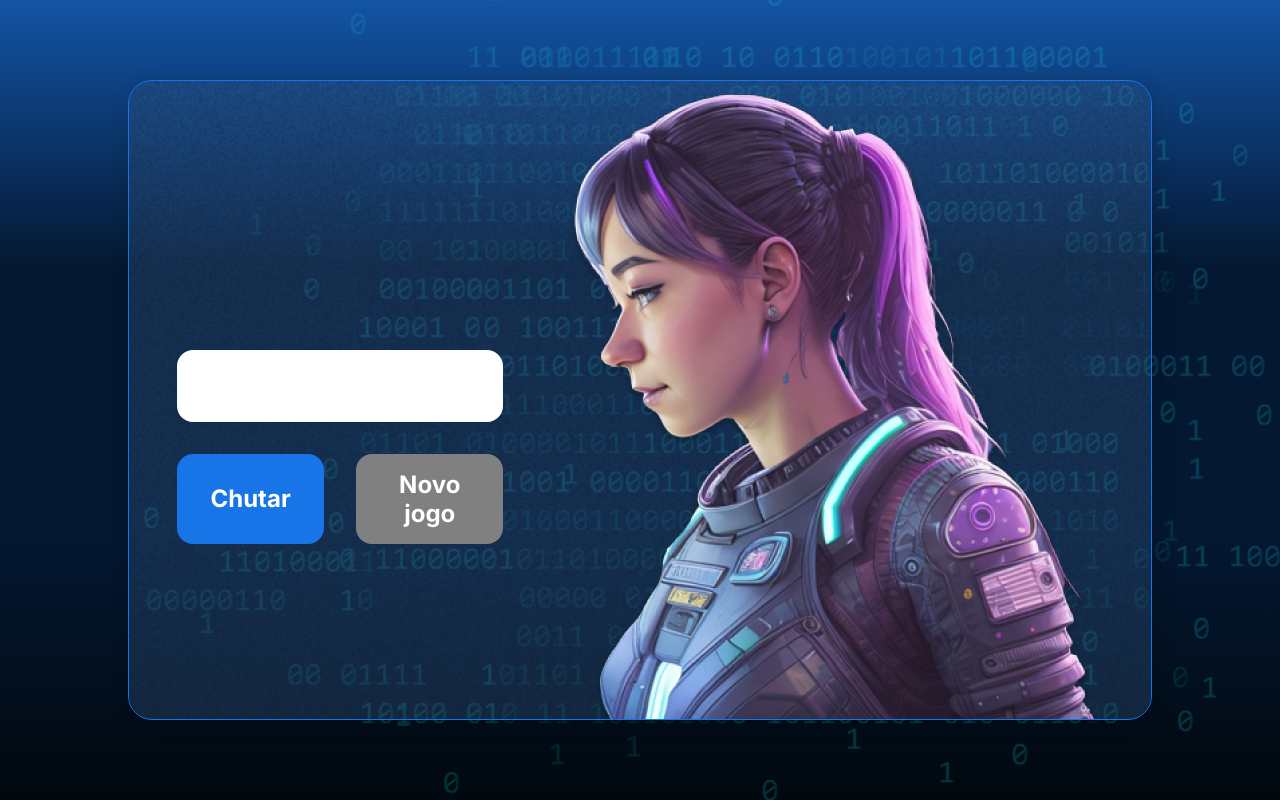
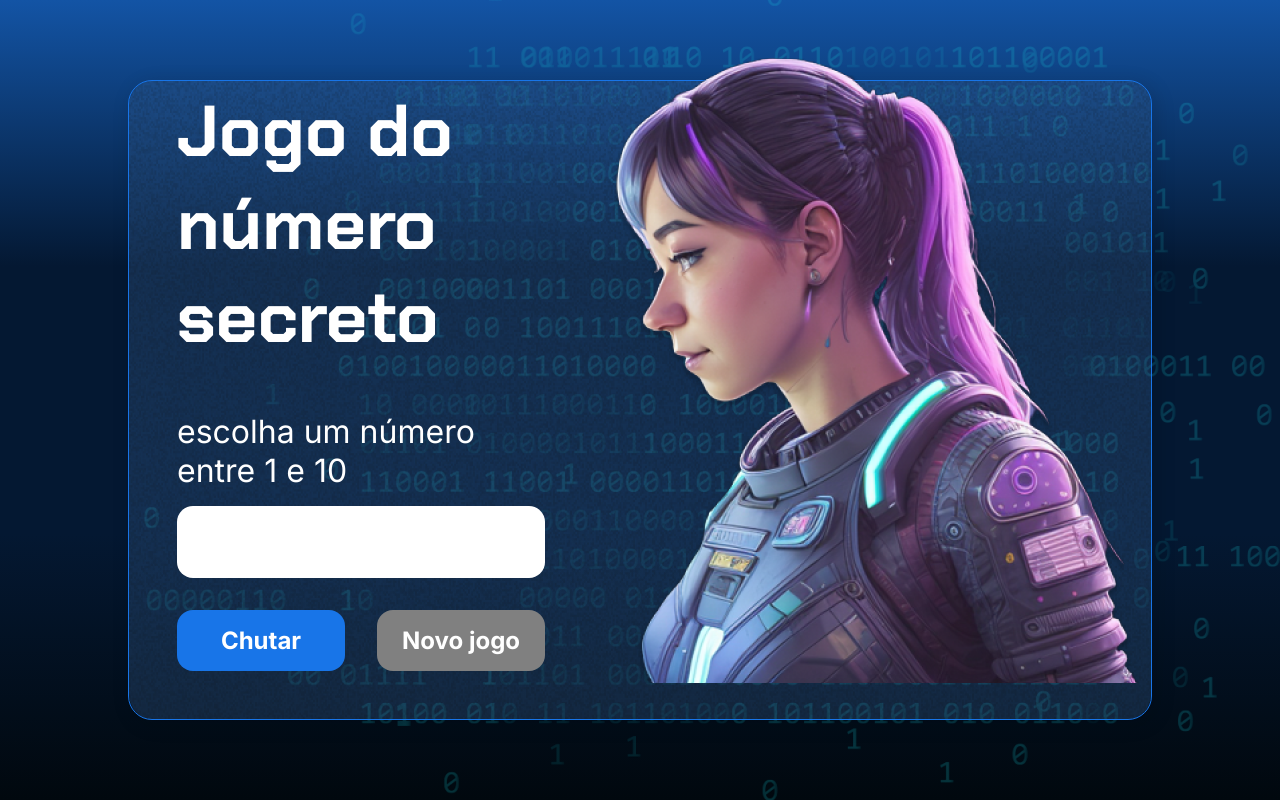
Before and after one commit to Cromablue/AluraWorkspace, a plain HTML site: page logica-funcoes-listas/index.html in a window 1280 px wide. Drawn offline with Linux system fonts and the light colour scheme.

Commit message:
:construction: Feat: create new javscripts variables

```diff
--- a/logica-funcoes-listas/app.js
+++ b/logica-funcoes-listas/app.js
@@ -0,0 +1,8 @@
+let titulo = document.querySelector('h1');
+titulo.innerHTML = 'Jogo do número secreto';
+
+let paragrafo = document.querySelector('p');
+paragrafo.innerHTML = 'escolha um número entre 1 e 10';
+
+function verificarChute() {
+}
--- a/logica-funcoes-listas/index.html
+++ b/logica-funcoes-listas/index.html
@@ -28,7 +28,7 @@
                     <button onclick="" id="reiniciar" class="container__botao" disabled>Novo jogo</button>
                 </div>
             </div>
-            <img src="./img/ia.png" alt="Uma pessoa olhando para a esquerda" class="container__imagem-pessoa" />
+            <img src=".\img\ia.png" alt="Uma pessoa olhando para a esquerda" class="container__imagem-pessoa" />
         </div>
     </div>
 
```
